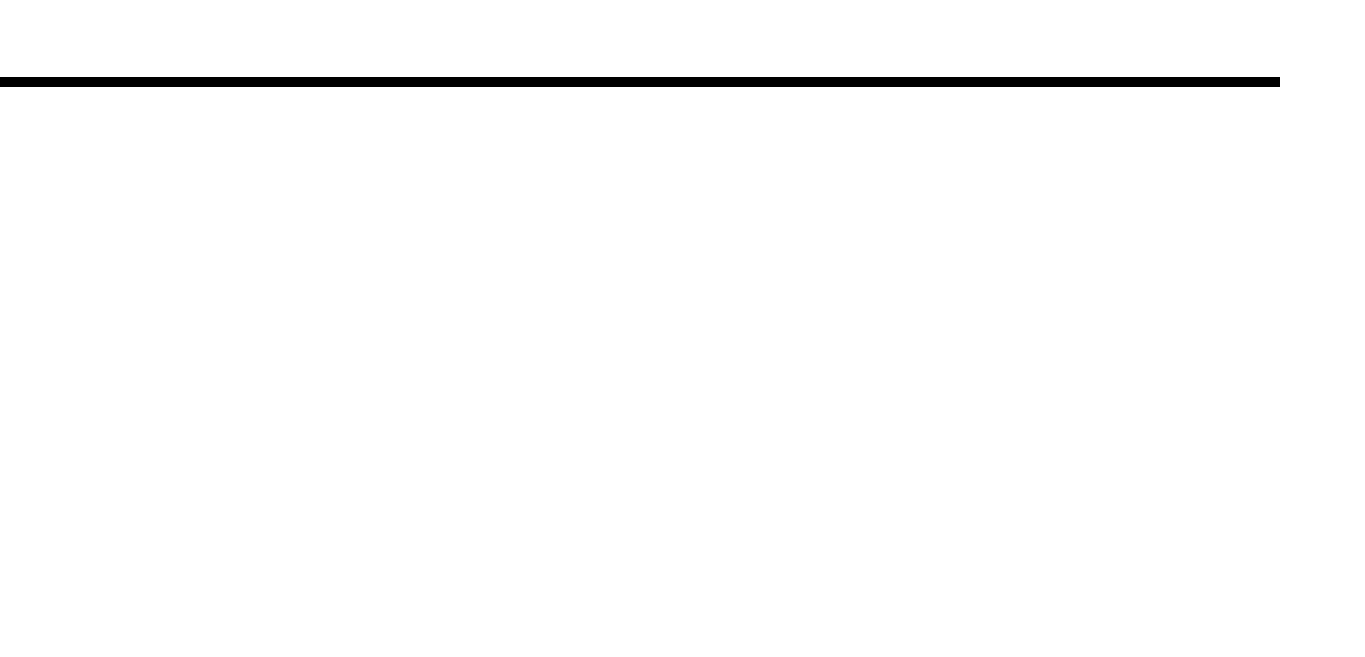
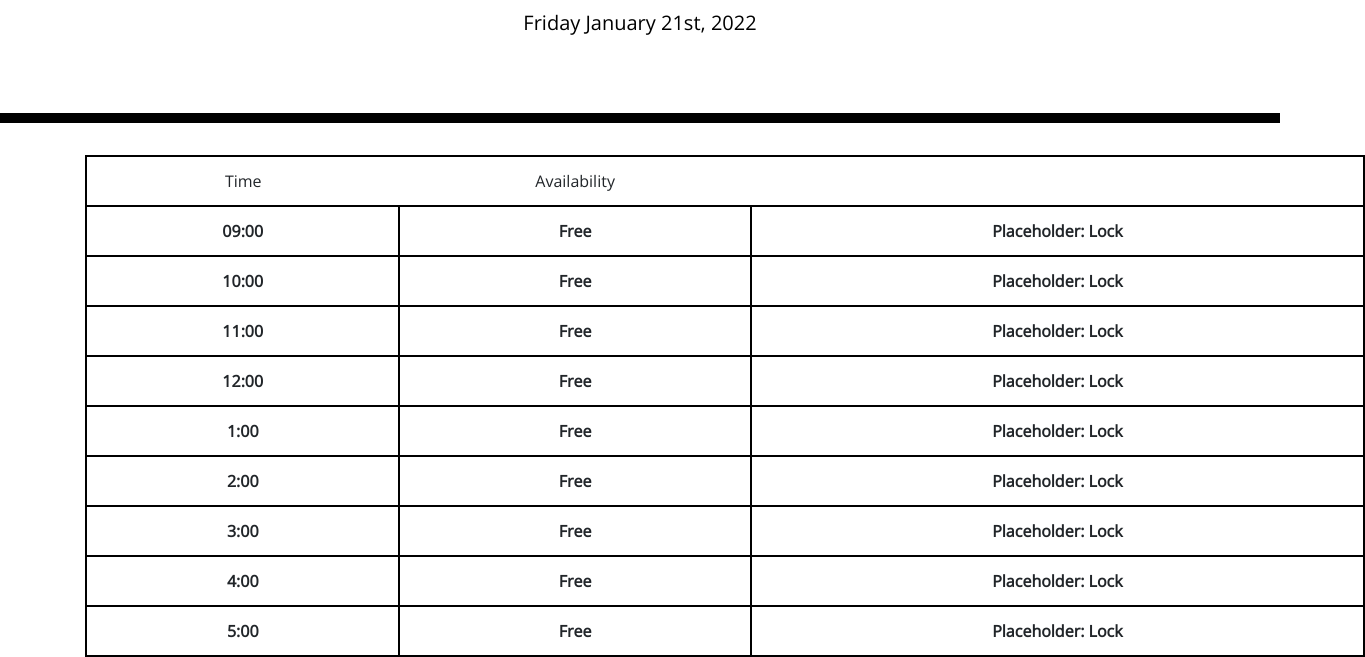
Before and after one commit to NathanMilburn/NBM-Homework-05-Work-Day-Scheduler, a plain HTML site: page index.html in a window 1280 px wide. Shown: the part 181-838 px from the top of the page, 1365 px wide, since content can reach past the window. Before the commit the page ends 800 px from the top, so only its background shows below. Drawn offline with nearby package versions, Linux system fonts and the light colour scheme.

Commit message:
attempted to create scheduling table, although I am unsure that the formatting will work later. Will check back

```diff
--- a/index.html
+++ b/index.html
@@ -30,9 +30,64 @@
     </header>
     <div class="container">
       <!-- Timeblocks go here -->
+      <form></form>
+      <!-- To Do: Add Calender Here -->
+
+      <table class="scheduling">
+        <tr align="center" height="50">
+          <td>Time</td>
+          <td>Availability</td>
+        </tr>
+        <tr align="center" height="50">
+          <th>09:00</th>
+          <th>Free</th>
+          <th class="lockAppointment">Placeholder: Lock</th>
+        </tr>
+        <tr align="center" height="50">
+          <th>10:00</th>
+          <th>Free</th>
+          <th class="lockAppointment">Placeholder: Lock</th>
+        </tr>
+        <tr align="center" height="50">
+          <th>11:00</th>
+          <th>Free</th>
+          <th class="lockAppointment">Placeholder: Lock</th>
+        </tr>
+        <tr align="center" height="50">
+          <th>12:00</th>
+          <th>Free</th>
+          <th class="lockAppointment">Placeholder: Lock</th>
+        </tr>
+        <tr align="center" height="50">
+          <th>1:00</th>
+          <th>Free</th>
+          <th class="lockAppointment">Placeholder: Lock</th>
+        </tr>
+        <tr align="center" height="50">
+          <th>2:00</th>
+          <th>Free</th>
+          <th class="lockAppointment">Placeholder: Lock</th>
+        </tr>
+        <tr align="center" height="50">
+          <th>3:00</th>
+          <th>Free</th>
+          <th class="lockAppointment">Placeholder: Lock</th>
+        </tr>
+        <tr align="center" height="50">
+          <th>4:00</th>
+          <th>Free</th>
+          <th class="lockAppointment">Placeholder: Lock</th>
+        </tr>
+        <tr align="center" height="50">
+          <th>5:00</th>
+          <th>Free</th>
+          <th class="lockAppointment">Placeholder: Lock</th>
+        </tr>
+      </table>
     </div>
 
     <script src="https://cdnjs.cloudflare.com/ajax/libs/jquery/3.2.1/jquery.min.js"></script>
     <script src="https://cdnjs.cloudflare.com/ajax/libs/moment.js/2.24.0/moment.min.js"></script>
+    <script src="script.js"></script>
   </body>
 </html>
--- a/script.js
+++ b/script.js
@@ -0,0 +1,3 @@
+var currentDate = moment().format('dddd MMMM Do, YYYY');
+
+$("#currentDay").text(currentDate);
--- a/style.css
+++ b/style.css
@@ -69,3 +69,17 @@ textarea {
     font-size: 20px;
     transition: all 0.3s ease-in-out;
 }
+
+.scheduling, tr, th {
+    padding: 15px;
+    border: 2px solid black;
+    text-align: center;
+}
+
+.lockAppointment {
+    padding: 5px;
+}
+
+.scheduling {
+    width: 80rem;
+}
```
Also changed, not shown: 1 other file.
